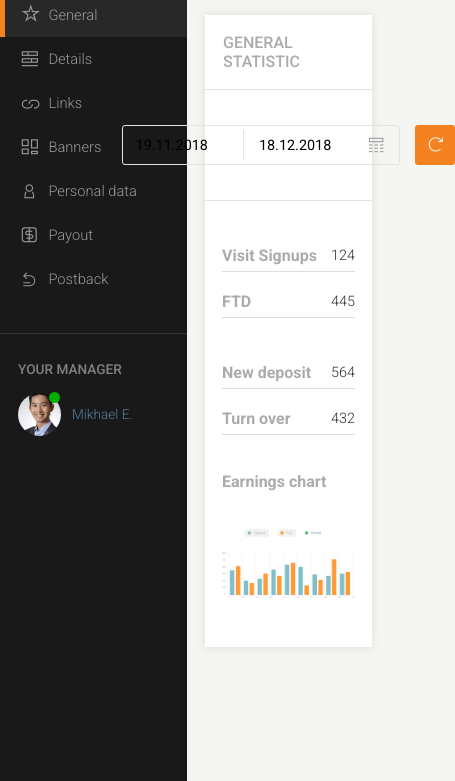
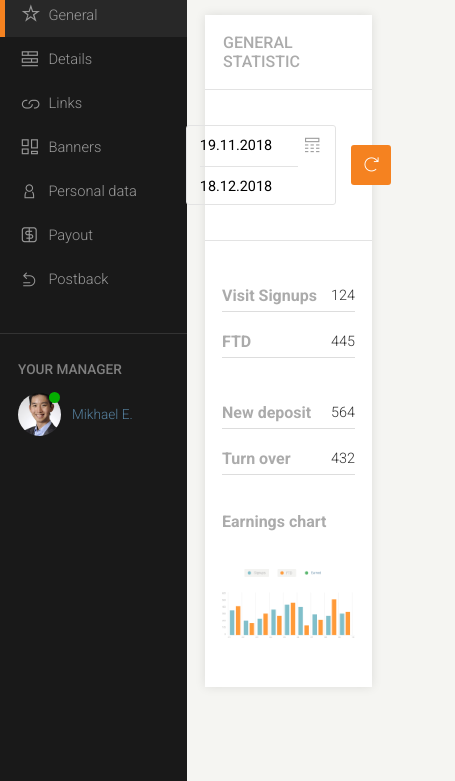
Before and after one commit to NatalGi/AdminPanel, a website: page index.html in a window 390 px wide. Shown: the part 63-844 px from the top of the page, 455 px wide, since content can reach past the window. Drawn offline with nearby package versions, Linux system fonts and the light colour scheme; files whose address does not match are found by name.

Commit message:
Add RWD to date range picker input

```diff
--- a/index.html
+++ b/index.html
@@ -128,10 +128,10 @@
 				<div class="content">
 					<div class="container">
 						<div class="row">
-							<div class="col-sm-12 offset-md-3 col-md-6 offset-lg-4 col-lg-4">
+							<div class="offset-sm-1 col-sm-10 offset-md-3 col-md-6 offset-lg-4 col-lg-4">
 								<div class="flex-container">
 									<span class="component--date-range-picker margin-top-m margin-bottom-m">
-										<div id="reportrange" class="input flex-container">
+										<div id="reportrange" class="input flex-container-space">
 										    <span id="from-date" class="flex-hr-stretch"></span>
 										    <span class="line"></span>
 										    <span id="to-date" class="flex-hr-stretch"></span>
--- a/sass/_layout.scss
+++ b/sass/_layout.scss
@@ -45,6 +45,11 @@
 	flex-wrap: nowrap;
 }
 
+.flex-container-space {
+	@extend .flex-container;
+	justify-content: space-between;
+}
+
 .flex-hr-stretch {
 	flex: 0 1 50%;
 }
@@ -68,7 +73,7 @@
 	@include grid-offset('lg');
 }
 
-@meda (min-width: 1024px) {
+@media (min-width: 1024px) {
 	@include grid('xl');
 	@include grid-offset('xl');
 }
--- a/sass/components/_dateRangePicker.scss
+++ b/sass/components/_dateRangePicker.scss
@@ -24,12 +24,40 @@
 		flex: 0 1 auto;
 		border-right: 1px solid $page-hr-color;
 		height: 30px;
-		margin: 0 15px 0 10px;
+		margin-right: 10px;
 	}
 
 	#cal-icon {
 		flex: 0 1 auto;
-		margin-left: 10px;
+		//margin-left: 10px;
 		color: $icon-gray-color;
 	}
+
+	@media(max-width: 478px) {
+		.input {
+			height: 80px;
+			line-height: 40px;
+		}
+
+		.line {
+			display: none;
+		}
+
+		#from-date {
+			border-bottom: 1px solid $page-hr-color;
+		}
+
+		#to-date {
+			order: 1;
+		}
+
+		.flex-container-space {
+			flex-wrap: wrap;
+			align-items: flex-start;
+		}
+
+		.flex-hr-stretch {
+			flex: 0 1 80%;
+		}
+	}
 }
```
Also changed, not shown: css/style.css, sass/components/_table.scss (line endings or trailing spaces), 1 other file.
